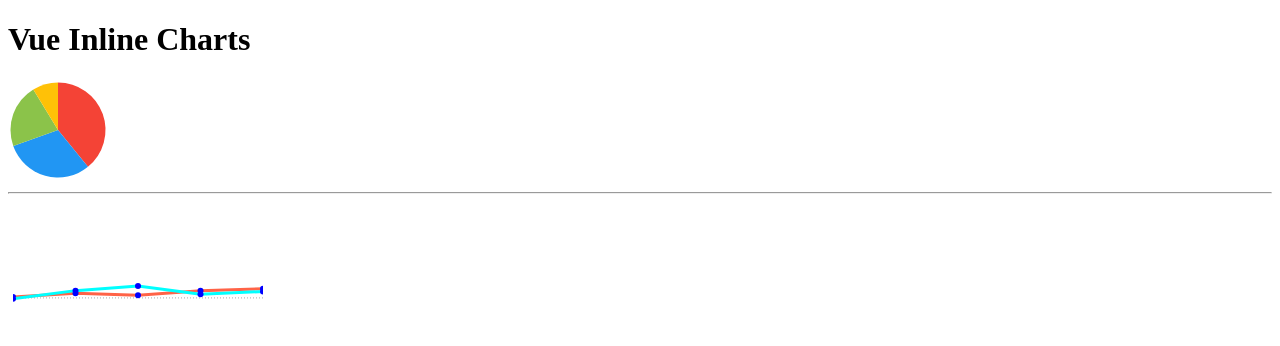
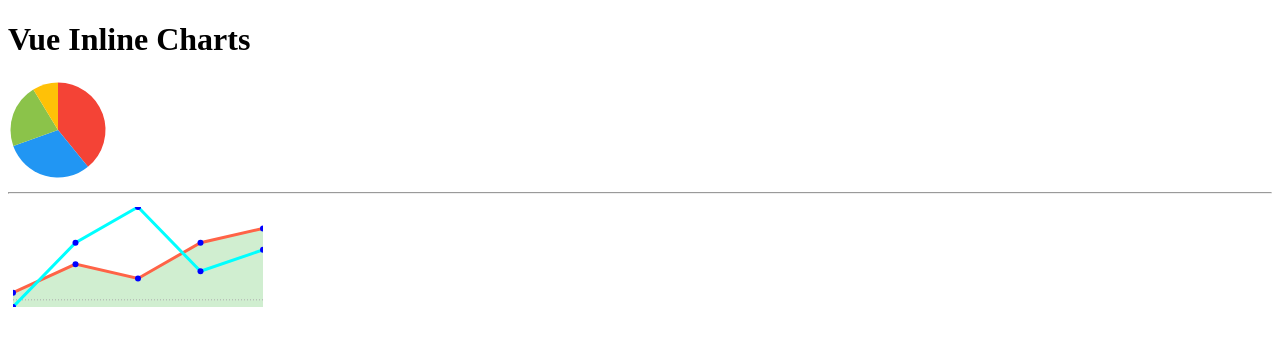
Before and after one commit to Menighin/vue-in-charts, a Vue app: page / in a window 1280 px wide. Shown: the top 346 px of the page. Built offline with nearby package versions, Linux system fonts and the light colour scheme.

Commit message:
Filling the line - In Progress

```diff
--- a/src/App.vue
+++ b/src/App.vue
@@ -9,15 +9,17 @@
         <hr>
 
         <inline-line-chart
-            :min-y="-10"
-            :max-y="100"
             :lines="[{
                 strokeColor: 'tomato',
-                data: [1, 5, 3, 8, 10]
+                data: [1, 5, 3, 8, 10],
+                fillColor: 'rgba(100, 200, 100, 0.3)'
             },
             {
                 strokeColor: 'cyan',
-                data: [-1, 8, 13, 4, 7]
+                data: [-1, 8, 13, 4, 7],
+                fillColor: {
+                    stops: ['red', 'blue']
+                }
             }]"
             />
 
--- a/src/components/InlineLineChart.vue
+++ b/src/components/InlineLineChart.vue
@@ -10,7 +10,7 @@
             <g>
                 <polygon
                     v-for="(l, i) in linesComp"
-                    v-if="l.fillColor"
+                    v-if="l._fillColor"
                     :key="`line-fill-${i}`"
                     :points="l.fillPoints"
                     :fill="l._fillColor"
@@ -60,7 +60,8 @@
         },
         data() {
             return {
-                zeroHeight: 0
+                zeroHeight: 0,
+                gradients: []
             }
         },
         computed: {
@@ -102,9 +103,43 @@
 
                     l.fillPoints = [0, parseInt(self.height)].concat(l.points).concat([parseInt(self.width), parseInt(self.height)]);
 
+                    // Processing the fill ccolor
+                    if (l.fillColor) {
+                        // If it is just a string, then it is a solid color
+                        if (typeof l.fillColor === 'string') {
+                            l._fillColor = l.fillColor;
+                        // Otherwise, it is a gradient and we need to create the necessary structure
+                        } else if (l.fillColor.constructor === Object) {
+                            l._fillColor = `url(#gradient-${self.gradients.length})`;
+
+                            let gradient = {
+                                type: l.fillColor.type || 'linearGradient',
+                                x1: l.fillColor.x1 || '0%',
+                                x2: l.fillColor.x2 || '0%',
+                                y1: l.fillColor.y1 || '0%',
+                                y2: l.fillColor.y2 || '100%',
+                                stops: []
+                            };
+
+                            // Stops may be defined as a simple array of colors and then they are equally distributed or with an offset property
+                            l.fillColor.stops.forEach((s, i) => {
+                                if (typeof s === 'string') {
+                                    gradient.stops.push({
+                                        offset: `${i * (100 / (l.fillColor.stops.length - 1))}%`,
+                                        color: s
+                                    });
+                                } else if (s.constructor === Object) {
+                                    gradient.stops.push(s);
+                                }
+                            });
+
+                            self.gradients.push(gradient);
+                        }
+                    }
+
                     lines.push(l);
                 });
-
+                console.log(this.gradients);
                 return lines;
             }
         },
```
